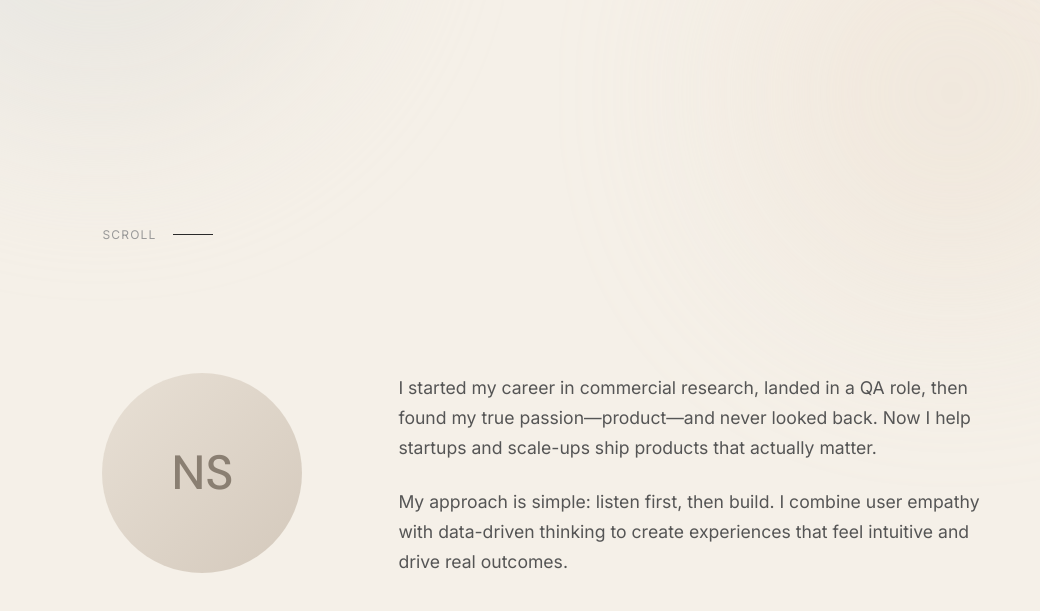
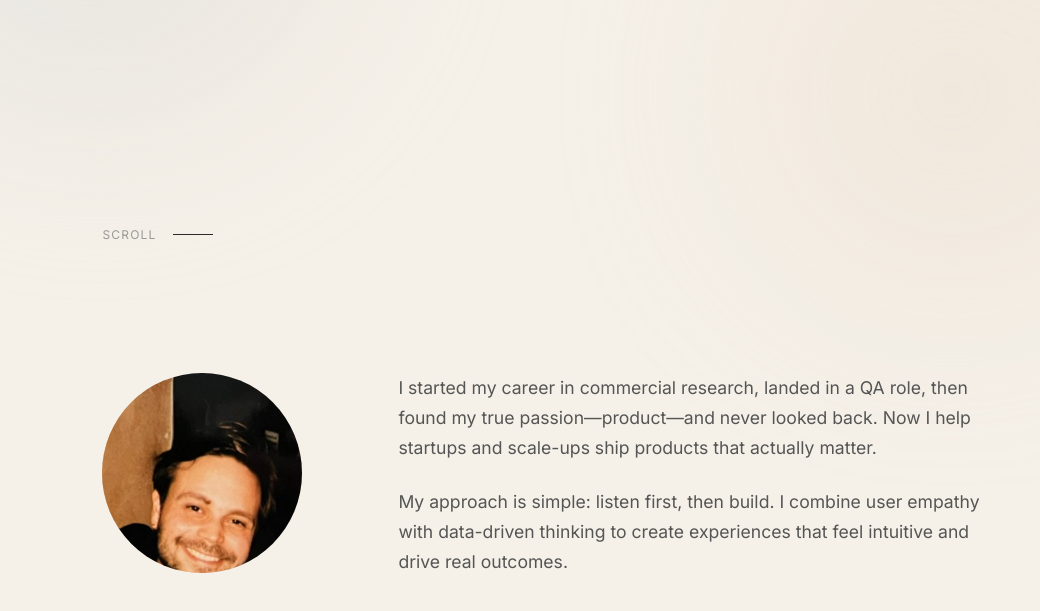
Before and after one commit to norbertsamu/pm-portfolio, a website: page public/index.html in a window 1280 px wide. Shown: the part 507-1118 px from the top of the page, without its empty margins (0-1040 px from the left). Drawn offline with Linux system fonts and the light colour scheme; no server answers.

Commit message:
Replace NS placeholder with profile photo
Co-Authored-By: Claude Opus 4.6 <noreply@anthropic.com>

```diff
--- a/public/index.html
+++ b/public/index.html
@@ -45,7 +45,7 @@
         <div class="about-container">
             <div class="about-image fade-in-left">
                 <div class="image-placeholder">
-                    <span>NS</span>
+                    <img src="/images/profile/me.png" alt="Norbi Samu">
                 </div>
             </div>
             <div class="about-content fade-in-right">
--- a/public/styles.css
+++ b/public/styles.css
@@ -357,6 +357,7 @@ a {
     width: 100%;
     height: 100%;
     object-fit: cover;
+    object-position: center 30%;
     border-radius: 50%;
 }
 
```
Also changed, not shown: public/images/profile/me.png (added).
